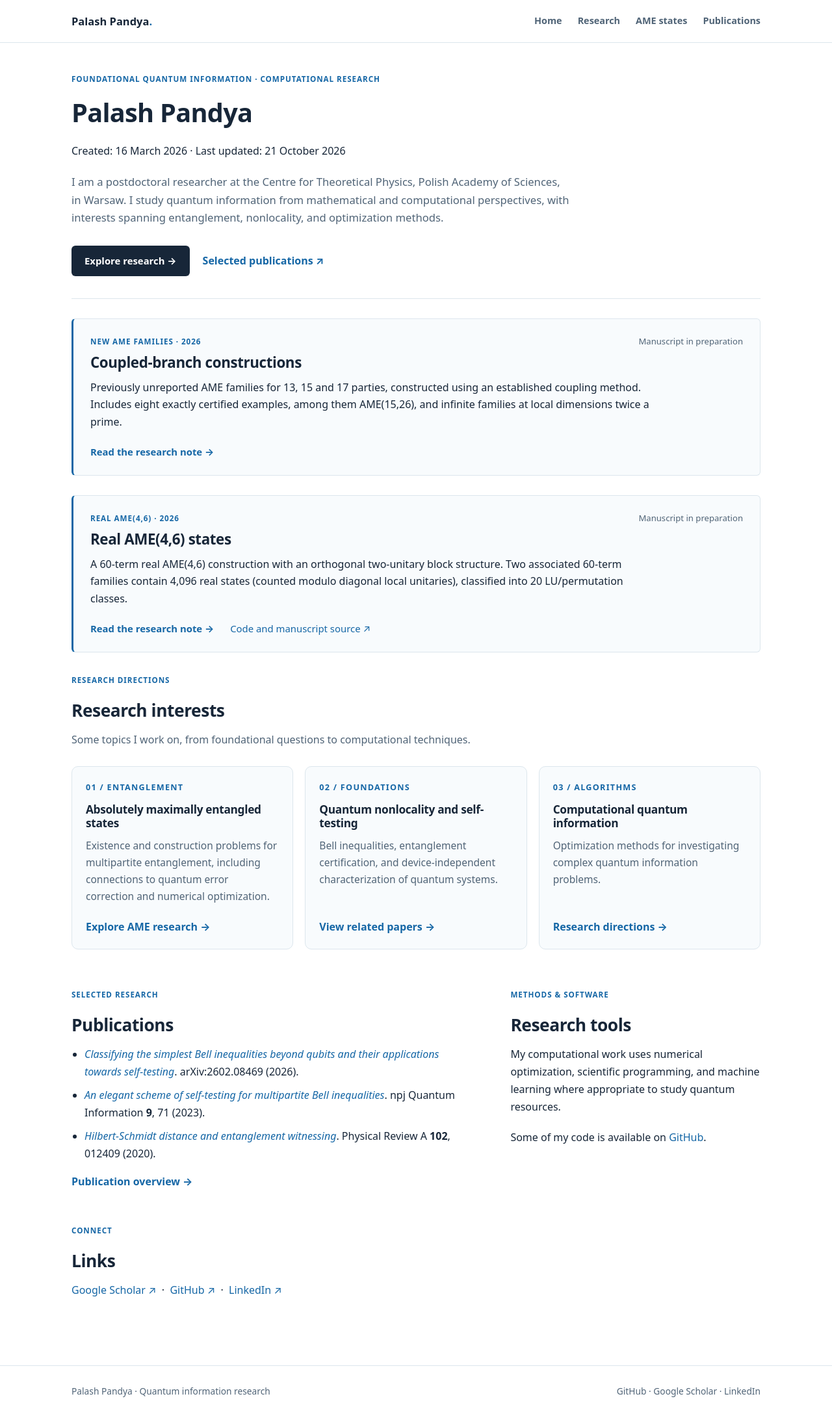
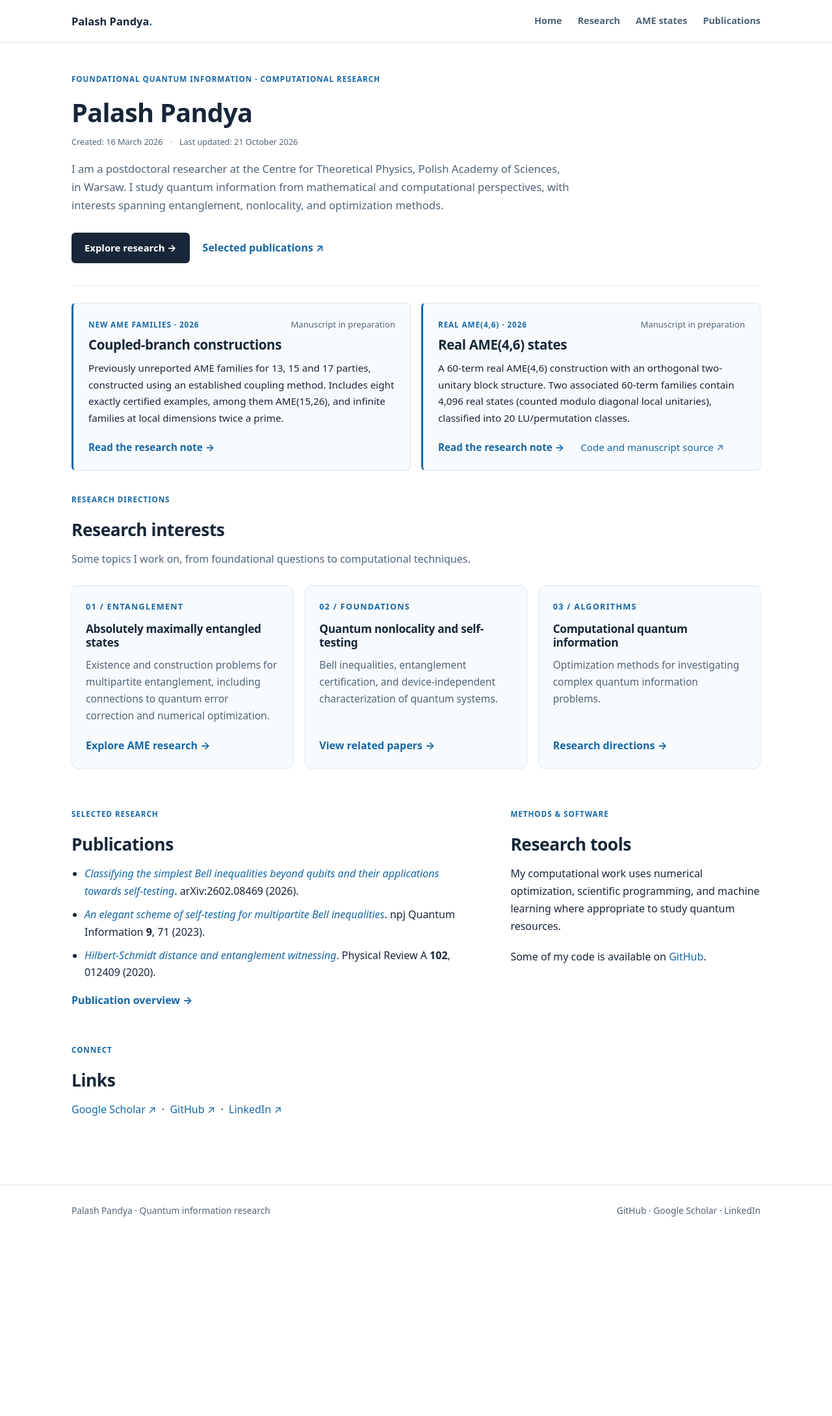
Before and after one commit to palashpandya/palashpandya.github.io, a Jekyll site: the page built from index.md, in a window 1280 px wide. Shown: the whole page at 65% size. Built offline with Jekyll 4.4.1, drawn with Linux system fonts in a browser that asks for light colours; after the commit the page ends 1901 px from its top, so only the background shows below that.

Commit message:
Style dates under headings and compact featured research cards

```diff
--- a/assets/css/site.css
+++ b/assets/css/site.css
@@ -25,3 +25,22 @@ main{min-height:70vh;padding:34px 0 72px}h1,h2,h3{line-height:1.22;letter-spacin
 .featured-research>p:not(.eyebrow){max-width:860px}
 .featured-research-links{display:flex;align-items:center;gap:12px 25px;flex-wrap:wrap;margin:7px 0 0;font-size:.93rem}
 @media(max-width:600px){.featured-research{padding:18px 17px;margin-top:22px}.featured-research h2{font-size:1.3rem}}
+
+/* Publication dates immediately below each page heading. */
+.page-dates{display:flex;flex-wrap:wrap;align-items:center;gap:5px 11px;margin:-5px 0 18px;font-size:.79rem;line-height:1.5;color:var(--muted);font-variant-numeric:tabular-nums}
+.page-dates-separator{color:#91a0ab}
+.hero .page-dates{margin-top:-10px}
+.page-head .page-dates{margin-top:-8px;margin-bottom:16px}
+/* Recent research cards: compact, equal-weight columns on desktop. */
+.featured-research-grid{display:grid;grid-template-columns:repeat(2,minmax(0,1fr));gap:16px;margin:26px 0 12px}
+.featured-research-grid .featured-research{margin:0;padding:21px 23px;min-width:0}
+.featured-research-grid .featured-research h2{font-size:1.28rem}
+.featured-research-grid .featured-research>p{font-size:.95rem}
+.featured-research-grid .featured-research-links{font-size:.9rem}
+/* Compact family table, with horizontal scrolling when necessary. */
+.family-equations{margin:12px 0 20px;overflow-x:auto}
+.research-table-wrap{overflow-x:auto;margin:15px 0 22px}
+.research-table{border-collapse:collapse;width:100%;max-width:720px;min-width:460px;font-size:.94rem}
+.research-table th,.research-table td{padding:9px 12px;text-align:left;border-bottom:1px solid var(--line)}
+.research-table thead th{font-weight:700;background:var(--paper)}
+@media(max-width:740px){.featured-research-grid{grid-template-columns:1fr}.featured-research-grid .featured-research{padding:18px 19px}}
```
